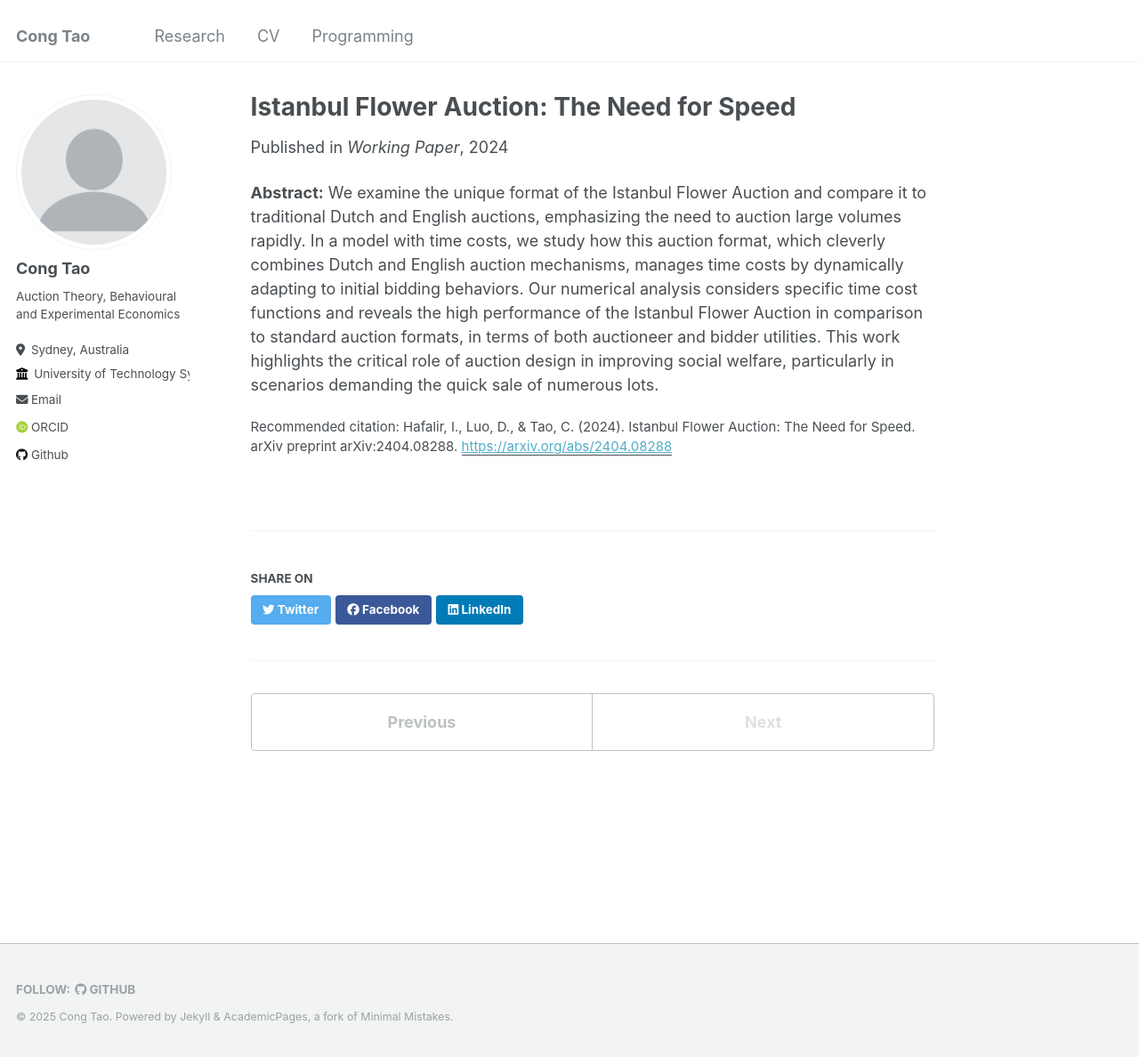
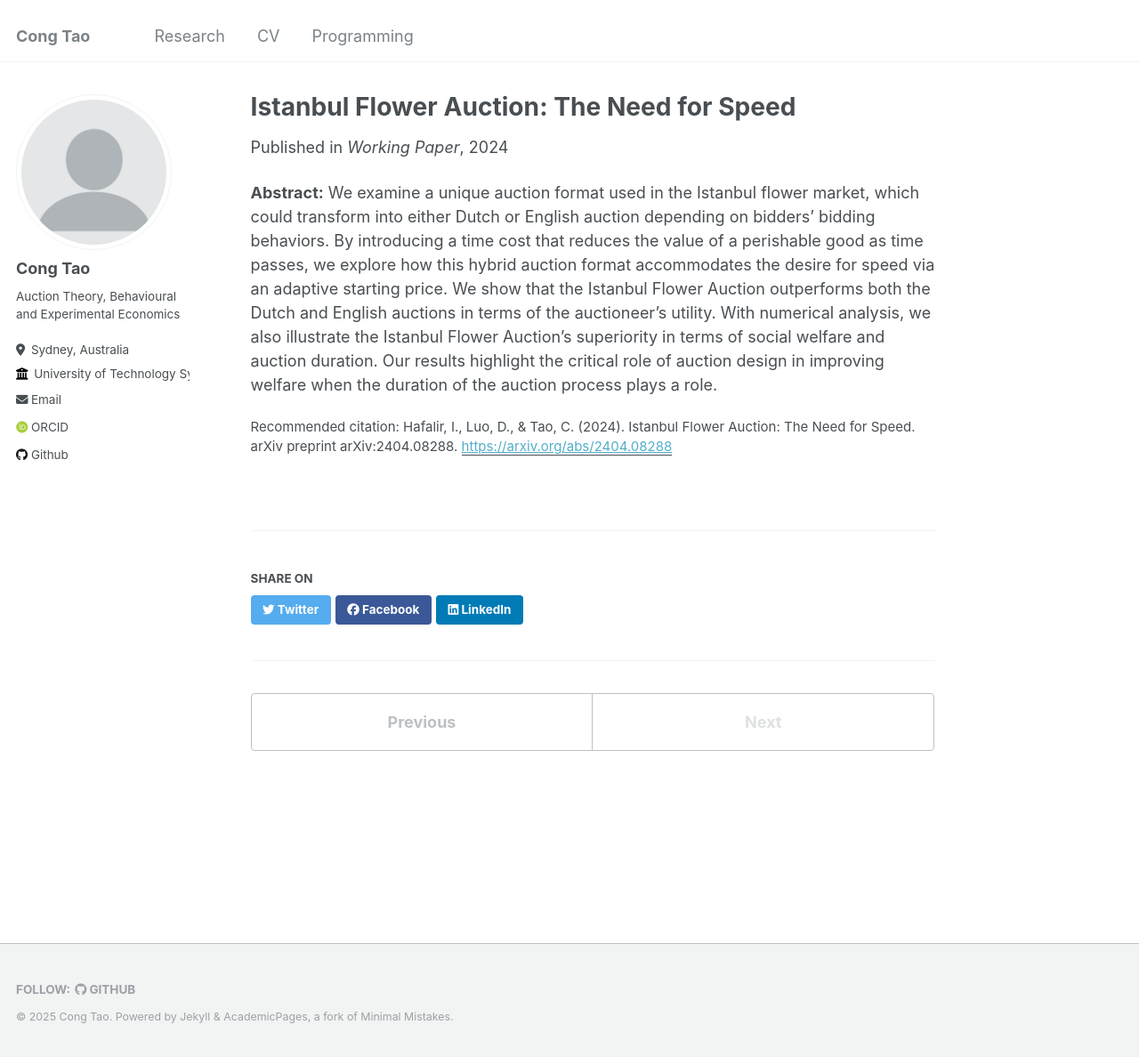
Before and after one commit to Misaka-19090/Misaka-19090.github.io, a Jekyll site: the page built from _publications/Flower_Auction.md, in a window 1280 px wide and 1188 px high. Shown: the whole window at 89% size. Built offline with Jekyll 4.4.1, drawn with Linux system fonts in a browser that asks for light colours; some web fonts are replaced.

Commit message:
edit paper info

```diff
--- a/_publications/Flower_Auction.md
+++ b/_publications/Flower_Auction.md
@@ -9,4 +9,4 @@ paperurl: "https://arxiv.org/abs/2404.08288"
 citation: "Hafalir, I., Luo, D., & Tao, C. (2024). Istanbul Flower Auction: The Need for Speed. arXiv preprint arXiv:2404.08288."
 ---
 
-__Abstract:__ We examine the unique format of the Istanbul Flower Auction and compare it to traditional Dutch and English auctions, emphasizing the need to auction large volumes rapidly. In a model with time costs, we study how this auction format, which cleverly combines Dutch and English auction mechanisms, manages time costs by dynamically adapting to initial bidding behaviors. Our numerical analysis considers specific time cost functions and reveals the high performance of the Istanbul Flower Auction in comparison to standard auction formats, in terms of both auctioneer and bidder utilities. This work highlights the critical role of auction design in improving social welfare, particularly in scenarios demanding the quick sale of numerous lots.
+__Abstract:__ We examine a unique auction format used in the Istanbul flower market, which could transform into either Dutch or English auction depending on bidders' bidding behaviors. By introducing a time cost that reduces the value of a perishable good as time passes, we explore how this hybrid auction format accommodates the desire for speed via an adaptive starting price. We show that the Istanbul Flower Auction outperforms both the Dutch and English auctions in terms of the auctioneer's utility. With numerical analysis, we also illustrate the Istanbul Flower Auction's superiority in terms of social welfare and auction duration. Our results highlight the critical role of auction design in improving welfare when the duration of the auction process plays a role.
```
Also changed, not shown: _publications/Fish_Auction.md (+1 -1 lines).
